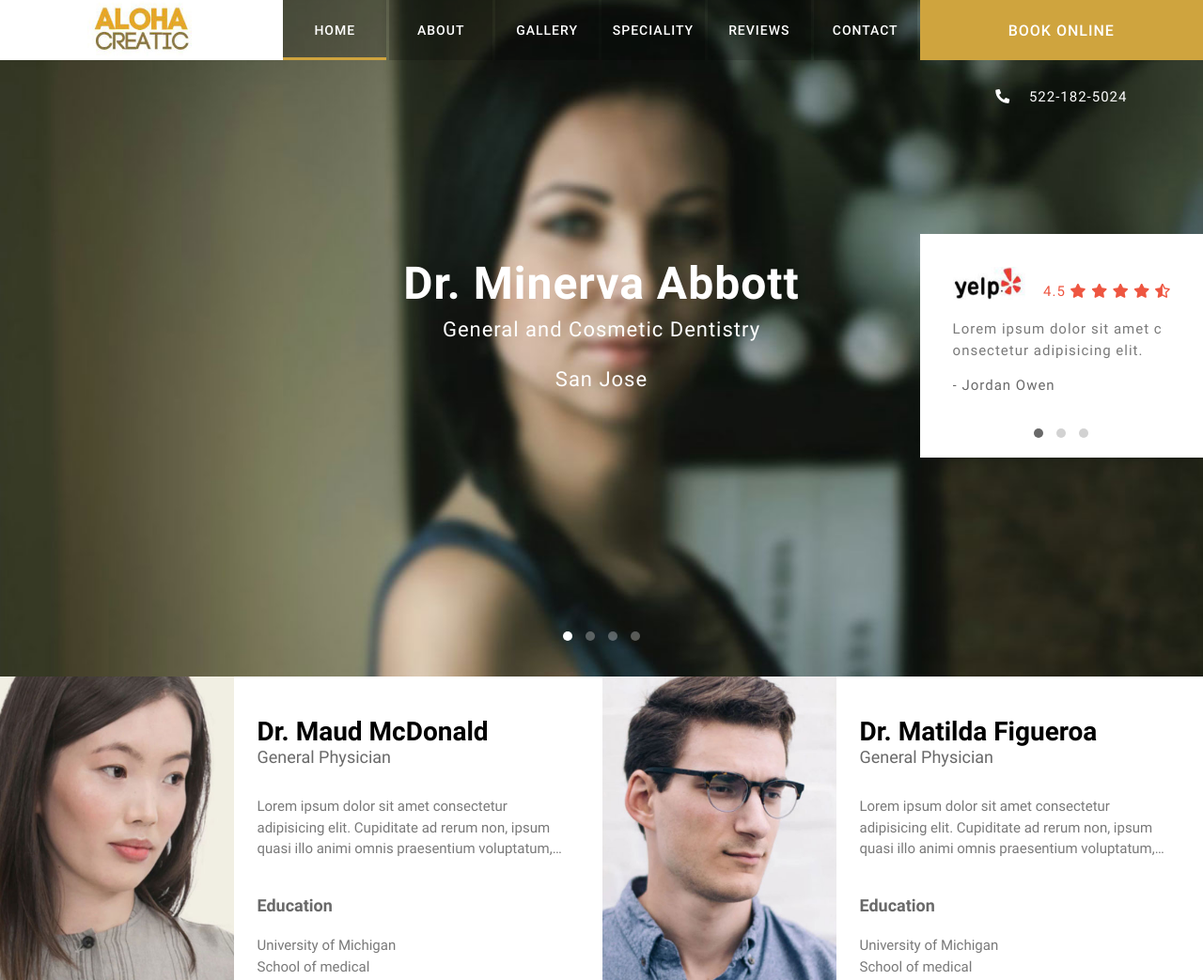
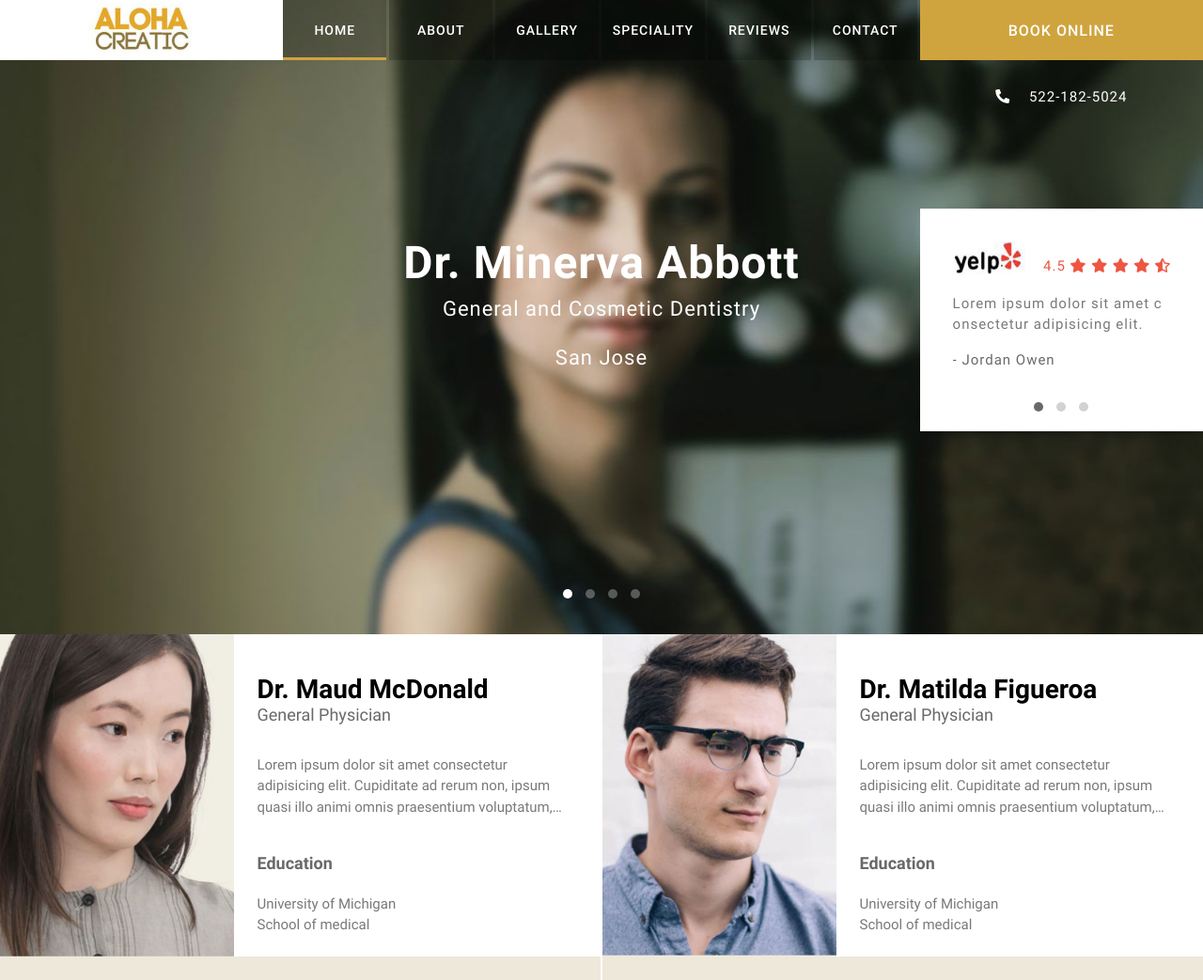
Before and after one commit to muneerWebDev/MT, a plain HTML site: page index.html in a window 1280 px wide. Shown: the top 1043 px of the page at 94% size. Drawn offline with Linux system fonts and the light colour scheme.

Commit message:
final review done

```diff
--- a/js/custom.js
+++ b/js/custom.js
@@ -49,10 +49,32 @@ $(document).ready(function () {
     })
 
     // slider initialize
-    $(".banner.slider, .banner.slider .review-slider").slick({
+
+    var $bannerSlider = $('.banner.slider'),
+    bannerSlider = $bannerSlider[0];
+
+    $(".banner.slider").slick({
         arrows: false,
         dots: true
     });
+
+    $(".banner.slider .review-slider").on('mousedown', function(){
+        bannerSlider.slick.setOption({
+          swipe: false
+      })
+    })
+
+    $(".banner.slider .review-slider").slick({
+        arrows: false,
+        dots: true
+    })
+    .on('afterChange', function(event, slick){
+        bannerSlider.slick.setOption({
+          swipe: true
+      })
+    });
+
+    ////
 
     $(".gallery-slider").slick({
         arrows: true,
--- a/scss/pages/_home.scss
+++ b/scss/pages/_home.scss
@@ -56,6 +56,7 @@
                 grid-template-areas:
                     'none main-info. . .'
                     'none side-info. . .';
+                    margin-top: 5rem;
             }
 
             @include media-breakpoint-down(xs) {
@@ -85,8 +86,12 @@
                 background: $white;
                 text-align: left;
                 padding: 3.5rem 3.5rem 6.5rem;
-                margin: auto 0;
+                margin: 11rem 0 12rem;
                 min-width: 100%;
+
+                @include media-breakpoint-down(lg){
+                    margin: 4rem 0;
+                }
 
                 p {
                     word-break: break-all;
```
Also changed, not shown: css/style.css, 1 other file.
